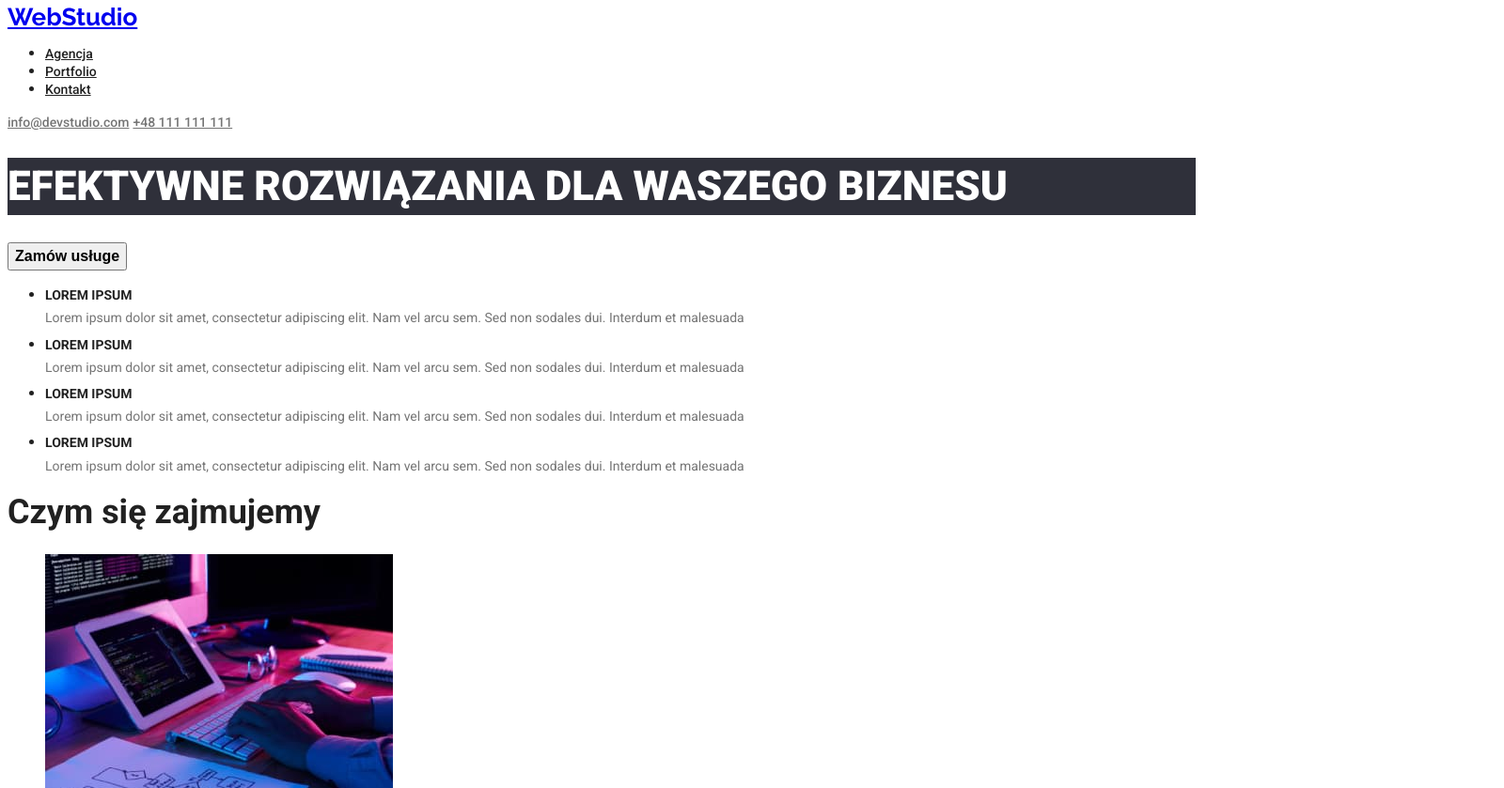
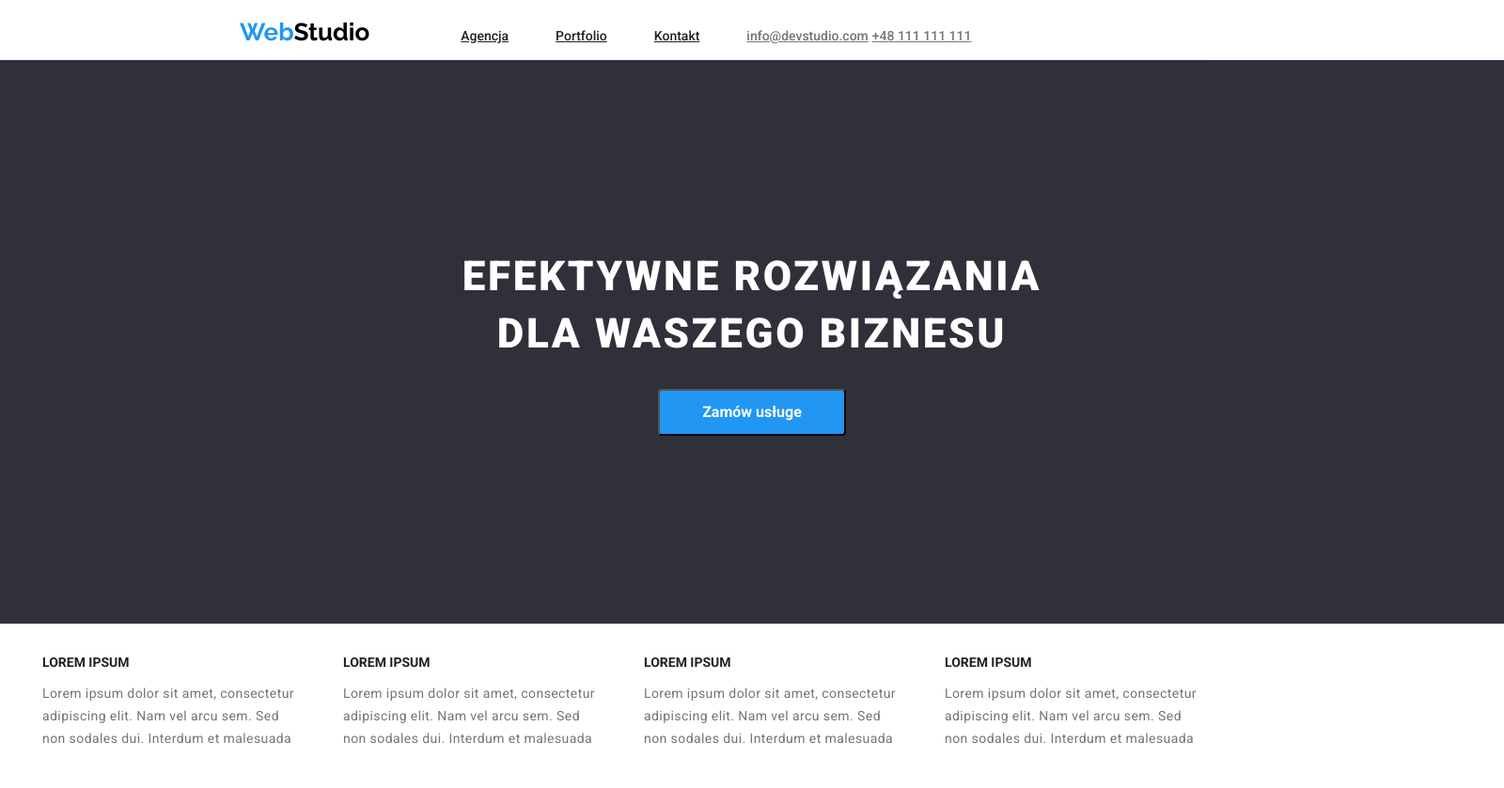
Before and after one commit to M1S4H/goit-markup-hw-03, a plain HTML site: page index.html in a window 1280 px wide. Shown: the top 839 px of the page at 94% size, 1600 px wide, since content can reach past the window. Drawn offline with Linux system fonts and the light colour scheme.

Commit message:
M1S4H
pierwsza zabawa

```diff
--- /dev/null
+++ b/css/modern-normalize.css
@@ -0,0 +1,262 @@
+/*! modern-normalize v2.0.0 | MIT License | https://github.com/sindresorhus/modern-normalize */
+
+/*
+Document
+========
+*/
+
+/**
+Use a better box model (opinionated).
+*/
+
+*,
+::before,
+::after {
+  box-sizing: border-box;
+}
+
+html {
+  /* Improve consistency of default fonts in all browsers. (https://github.com/sindresorhus/modern-normalize/issues/3) */
+  font-family: system-ui, "Segoe UI", Roboto, Helvetica, Arial, sans-serif,
+    "Apple Color Emoji", "Segoe UI Emoji";
+  line-height: 1.15; /* 1. Correct the line height in all browsers. */
+  -webkit-text-size-adjust: 100%; /* 2. Prevent adjustments of font size after orientation changes in iOS. */
+  -moz-tab-size: 4; /* 3. Use a more readable tab size (opinionated). */
+  tab-size: 4; /* 3 */
+}
+
+/*
+Sections
+========
+*/
+
+body {
+  margin: 0; /* Remove the margin in all browsers. */
+}
+
+/*
+Grouping content
+================
+*/
+
+/**
+1. Add the correct height in Firefox.
+2. Correct the inheritance of border color in Firefox. (https://bugzilla.mozilla.org/show_bug.cgi?id=190655)
+*/
+
+hr {
+  height: 0; /* 1 */
+  color: inherit; /* 2 */
+}
+
+/*
+Text-level semantics
+====================
+*/
+
+/**
+Add the correct text decoration in Chrome, Edge, and Safari.
+*/
+
+abbr[title] {
+  text-decoration: underline dotted;
+}
+
+/**
+Add the correct font weight in Edge and Safari.
+*/
+
+b,
+strong {
+  font-weight: bolder;
+}
+
+/**
+1. Improve consistency of default fonts in all browsers. (https://github.com/sindresorhus/modern-normalize/issues/3)
+2. Correct the odd 'em' font sizing in all browsers.
+*/
+
+code,
+kbd,
+samp,
+pre {
+  font-family: ui-monospace, SFMono-Regular, Consolas, "Liberation Mono", Menlo,
+    monospace; /* 1 */
+  font-size: 1em; /* 2 */
+}
+
+/**
+Add the correct font size in all browsers.
+*/
+
+small {
+  font-size: 80%;
+}
+
+/**
+Prevent 'sub' and 'sup' elements from affecting the line height in all browsers.
+*/
+
+sub,
+sup {
+  font-size: 75%;
+  line-height: 0;
+  position: relative;
+  vertical-align: baseline;
+}
+
+sub {
+  bottom: -0.25em;
+}
+
+sup {
+  top: -0.5em;
+}
+
+/*
+Tabular data
+============
+*/
+
+/**
+1. Remove text indentation from table contents in Chrome and Safari. (https://bugs.chromium.org/p/chromium/issues/detail?id=999088, https://bugs.webkit.org/show_bug.cgi?id=201297)
+2. Correct table border color inheritance in Chrome and Safari. (https://bugs.chromium.org/p/chromium/issues/detail?id=935729, https://bugs.webkit.org/show_bug.cgi?id=195016)
+*/
+
+table {
+  text-indent: 0; /* 1 */
+  border-color: inherit; /* 2 */
+}
+
+/*
+Forms
+=====
+*/
+
+/**
+1. Change the font styles in all browsers.
+2. Remove the margin in Firefox and Safari.
+*/
+
+button,
+input,
+optgroup,
+select,
+textarea {
+  font-family: inherit; /* 1 */
+  font-size: 100%; /* 1 */
+  line-height: 1.15; /* 1 */
+  margin: 0; /* 2 */
+}
+
+/**
+Remove the inheritance of text transform in Edge and Firefox.
+*/
+
+button,
+select {
+  text-transform: none;
+}
+
+/**
+Correct the inability to style clickable types in iOS and Safari.
+*/
+
+button,
+[type="button"],
+[type="reset"],
+[type="submit"] {
+  -webkit-appearance: button;
+}
+
+/**
+Remove the inner border and padding in Firefox.
+*/
+
+::-moz-focus-inner {
+  border-style: none;
+  padding: 0;
+}
+
+/**
+Restore the focus styles unset by the previous rule.
+*/
+
+:-moz-focusring {
+  outline: 1px dotted ButtonText;
+}
+
+/**
+Remove the additional ':invalid' styles in Firefox.
+See: https://github.com/mozilla/gecko-dev/blob/2f9eacd9d3d995c937b4251a5557d95d494c9be1/layout/style/res/forms.css#L728-L737
+*/
+
+:-moz-ui-invalid {
+  box-shadow: none;
+}
+
+/**
+Remove the padding so developers are not caught out when they zero out 'fieldset' elements in all browsers.
+*/
+
+legend {
+  padding: 0;
+}
+
+/**
+Add the correct vertical alignment in Chrome and Firefox.
+*/
+
+progress {
+  vertical-align: baseline;
+}
+
+/**
+Correct the cursor style of increment and decrement buttons in Safari.
+*/
+
+::-webkit-inner-spin-button,
+::-webkit-outer-spin-button {
+  height: auto;
+}
+
+/**
+1. Correct the odd appearance in Chrome and Safari.
+2. Correct the outline style in Safari.
+*/
+
+[type="search"] {
+  -webkit-appearance: textfield; /* 1 */
+  outline-offset: -2px; /* 2 */
+}
+
+/**
+Remove the inner padding in Chrome and Safari on macOS.
+*/
+
+::-webkit-search-decoration {
+  -webkit-appearance: none;
+}
+
+/**
+1. Correct the inability to style clickable types in iOS and Safari.
+2. Change font properties to 'inherit' in Safari.
+*/
+
+::-webkit-file-upload-button {
+  -webkit-appearance: button; /* 1 */
+  font: inherit; /* 2 */
+}
+
+/*
+Interactive
+===========
+*/
+
+/*
+Add the correct display in Chrome and Safari.
+*/
+
+summary {
+  display: list-item;
+}
--- a/css/styles.css
+++ b/css/styles.css
@@ -13,12 +13,25 @@ body {
   color: #212121;
   font-weight: 400;
 }
+header {
+  border-bottom: 1px solid #ececec;
+  margin-top: 24px;
+}
 .logo {
   font-family: "Raleway";
   font-style: sans-serif;
   font-weight: 700;
   font-size: 26px;
   line-height: 0.84;
+  text-decoration: none;
+  margin-left: 215px;
+  margin-right: 93px;
+}
+.logo-color {
+  color: #2196f3;
+}
+.logo-color2 {
+  color: #000000;
 }
 .links {
   font-weight: 500;
@@ -53,12 +66,12 @@ h1 {
   font-weight: 700;
   font-size: 16px;
   line-height: 1.5;
-}
-.button-order:hover {
   color: #ffffff;
   background: #2196f3;
+  width: 200px;
+  height: 50px;
+  border-radius: 4px;
 }
-
 .h3-lorem {
   font-weight: 700;
   font-size: 14px;
@@ -66,8 +79,11 @@ h1 {
 }
 .p-lorem {
   font-size: 14px;
-  line-height: 0.58;
+  line-height: 24px;
   color: var(--title-color);
+  width: 270px;
+  height: 75px;
+  letter-spacing: 0.03em;
 }
 .h2-todo {
   font-weight: 700;
@@ -118,3 +134,49 @@ footer {
   line-height: 1.875;
   color: var(--title-color);
 }
+ul,
+ol {
+  list-style: none; /* Usunięcie znaczników */
+}
+
+.conteiner {
+  width: 1200px;
+  padding-left: 215px;
+  padding-right: 215px;
+}
+header li {
+  display: inline;
+  margin-right: 46px; /* opcjonalne - dodaje odstęp między elementami */
+}
+.first-section {
+  width: 1600px;
+  height: 600px;
+  display: flex;
+  justify-content: center;
+  align-items: center;
+  flex-direction: column;
+  background: #2f303a;
+}
+.first-section h1 {
+  text-align: center;
+  margin: 0 auto;
+  letter-spacing: 0.06em;
+  width: 696px;
+  height: 120px;
+  margin-bottom: 30px;
+}
+.lorem-list {
+  padding: 5px;
+  margin-left: auto;
+  margin-right: auto;
+}
+.lorem {
+  display: flex;
+  flex-wrap: wrap;
+  justify-content: space-between;
+}
+.lorem-li {
+  /*  Set the width of the elements  */
+  width: calc(25% - 30px);
+  width: fit-content;
+}
--- a/index.html
+++ b/index.html
@@ -4,6 +4,7 @@
     <meta charset="UTF-8" />
     <meta http-equiv="X-UA-Compatible" content="IE=edge" />
     <meta name="viewport" content="width=device-width, initial-scale=1.0" />
+   <link rel="stylesheet" href="./css/modern-normalize.css" />
     <link rel="stylesheet" href="./css/styles.css" />
     <title>Studio</title>
 
@@ -11,56 +12,56 @@
   </head>
    <body>
      <header>
-      <a href="./index.html" class="logo">WebStudio</a>
+        <ul>
+      <nav>
+        <a href="./index.html" class="logo"
+        ><span class="logo-color">Web</span
+        ><span class="logo-color2">Studio</span></a >
+        <!-- Nawigacja do innych stron -->
 
-      <nav>
-        <!-- Nawigacja do innych stron -->
-        <ul class="nav-links">
-          <li><a href="./agencja" class="links" >Agencja</a></li>
+          <li><a href="./agencja.html" class="links">Agencja</a></li>
           <li><a href="./portfolio.html" class="links">Portfolio</a></li>
-          <li><a href="./contact" class="links">Kontakt</a></li>
+          <li><a href="./contact.html" class="links">Kontakt</a></li>
+      <a href="meilto:info@devstudio.com" class="adress">info@devstudio.com</a>
+      <a href="tel:+48111111111" class="adress">+48 111 111 111</a>
     </ul>
       </nav>
-      <a href="meilto:info@devstudio.com" class="adress">info@devstudio.com</a>
-      <a href="tel:+48111111111" class="adress">+48 111 111 111</a>
+    </div>
     </header>
     <main>
-      <!-- Główne założenia strony -->
+        <div class="first-section">
       <h1>EFEKTYWNE ROZWIĄZANIA DLA WASZEGO BIZNESU</h1>
       <button type="button" class="button-order">Zamów usługe</button>
-
+      </div>
 <section>
-        <!--Lorem ipsum-->
-        <ul>
-          <li>
+   <div class="lorem-list">
+    <ul class="lorem">
+      <li class="lorem-li" >
         <h3 class="h3-lorem">LOREM IPSUM</h3>
         <p class="p-lorem">
-              Lorem ipsum dolor sit amet, consectetur adipiscing elit. Nam vel
-              arcu sem. Sed non sodales dui. Interdum et malesuada
+          Lorem ipsum dolor sit amet, consectetur adipiscing elit. Nam vel arcu sem. Sed non sodales dui. Interdum et malesuada
         </p>
       </li>
-          <li>
+      <li class="lorem-li">
         <h3 class="h3-lorem">LOREM IPSUM</h3>
         <p class="p-lorem">
-              Lorem ipsum dolor sit amet, consectetur adipiscing elit. Nam vel
-              arcu sem. Sed non sodales dui. Interdum et malesuada
+          Lorem ipsum dolor sit amet, consectetur adipiscing elit. Nam vel arcu sem. Sed non sodales dui. Interdum et malesuada
         </p>
       </li>
-          <li>
+      <li class="lorem-li">
         <h3 class="h3-lorem">LOREM IPSUM</h3>
         <p class="p-lorem">
-              Lorem ipsum dolor sit amet, consectetur adipiscing elit. Nam vel
-              arcu sem. Sed non sodales dui. Interdum et malesuada
+          Lorem ipsum dolor sit amet, consectetur adipiscing elit. Nam vel arcu sem. Sed non sodales dui. Interdum et malesuada
         </p>
       </li>
-          <li>
+      <li class="lorem-li">
         <h3 class="h3-lorem">LOREM IPSUM</h3>
         <p class="p-lorem">
-              Lorem ipsum dolor sit amet, consectetur adipiscing elit. Nam vel
-              arcu sem. Sed non sodales dui. Interdum et malesuada
+          Lorem ipsum dolor sit amet, consectetur adipiscing elit. Nam vel arcu sem. Sed non sodales dui. Interdum et malesuada
         </p>
       </li>
     </ul>
+  </div>
 </section>
 
       <section>
@@ -138,7 +139,10 @@
             <p class="p-team">UI Designer</p>
           </li>
         </ul>
+      </div>
       </section>
+
+
     </main>
     <footer>
       <address>
@@ -148,7 +152,7 @@
         <br />
         <a href="meilto:info@devstudio.com" class="adress">info@devstudio.com</a><br />
         <a href="tel:+48111111111" class="adress">+48 111 111 111</a>
-      </address>
+      </address></div>
     </footer>
   </body>
 </html>
```
Also changed, not shown: portfolio.html (+5 -1 lines). Lines whose indentation alone changed are shown as unchanged.
